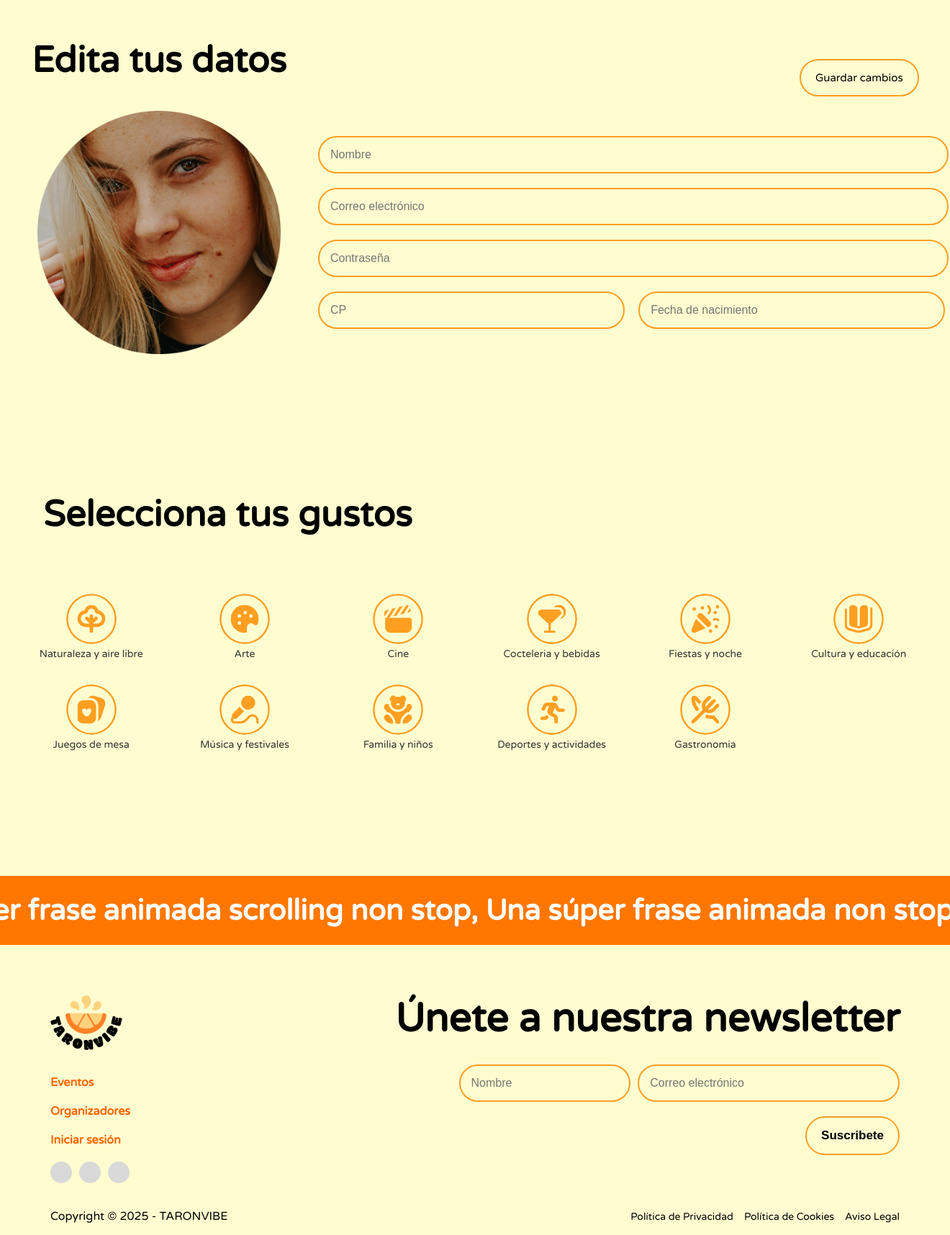
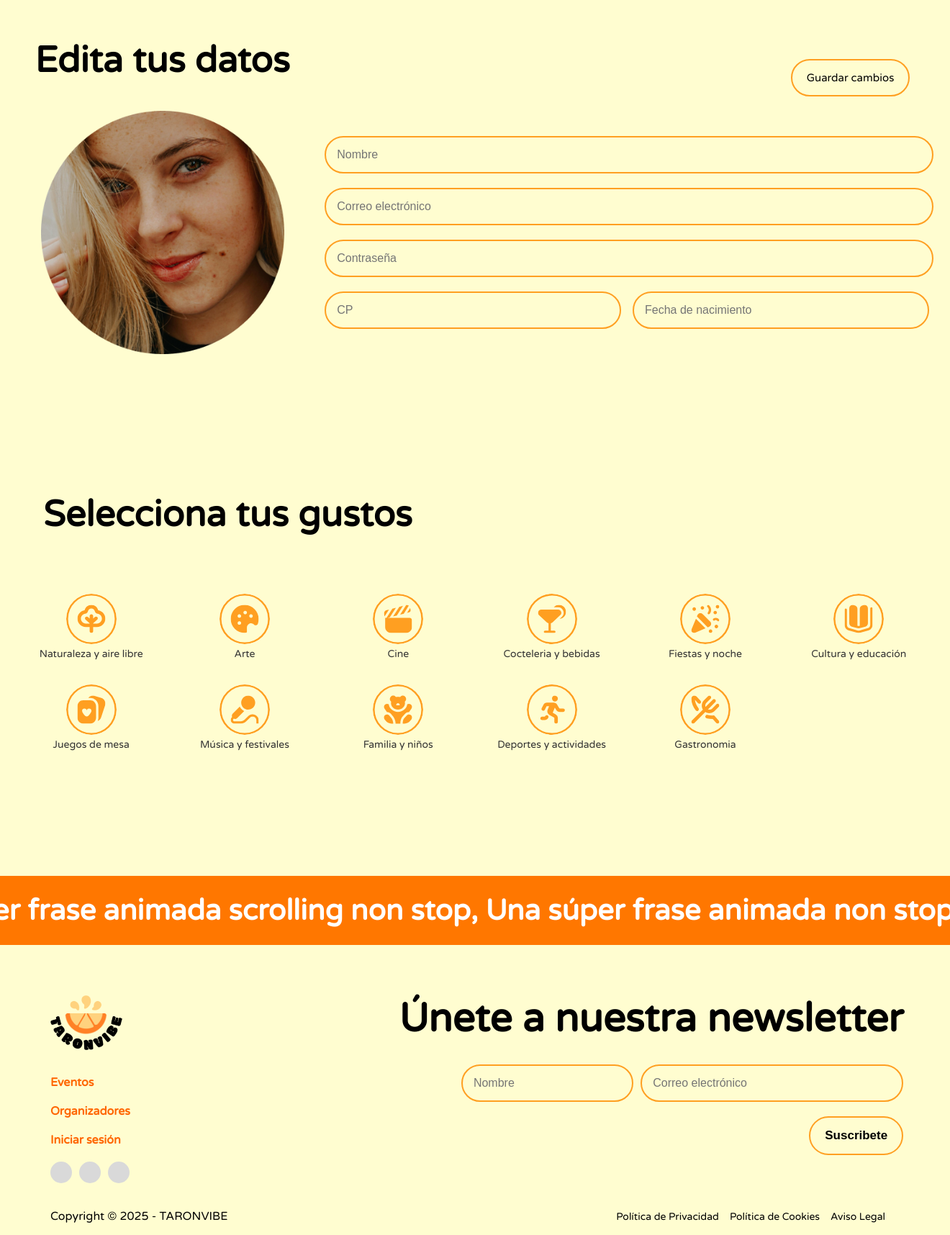
Before and after one commit to QimuDev/Taronvibe, a PHP site: page /userUpdate.html in a window 1320 px wide. Shown: the part 65-1781 px from the top of the page at 72% size. Run offline with PHP 8.4, Linux system fonts and the light colour scheme.

Commit message:
arreglo medidas footer

```diff
--- a/css/userUpdate.css
+++ b/css/userUpdate.css
@@ -168,7 +168,7 @@ nav {
     display: flex;
     flex-direction: column;
     gap: 20px;
-    width: 66vw;
+    width: 63.6vw;
     justify-content: center;
 }
 
@@ -395,12 +395,13 @@ label{
     display: flex;
     flex-direction: column;
     justify-content: space-between;
-    padding: 70px 70px 0px 70px;
+    padding: 70px 90px 0px 70px;
     background-color: var(--background);
     color: #000;
 }
 
 .footer-container {
+    width: 91vw;
     display: grid;
     grid-template-rows: auto auto;
     gap: 20px;
@@ -415,6 +416,7 @@ label{
     grid-column: 2 / 3;
     grid-row: 1 / 2;
     text-align: right;
+    margin-right:1rem;
 }
 
 .footer-right h2 {
--- a/js/userUpdate.js
+++ b/js/userUpdate.js
@@ -17,7 +17,7 @@ document.querySelectorAll('.gusto-item img').forEach(img => {
             setTimeout(() => {
                 img.setAttribute('src', altSrc);  // Cambiar a la imagen alternativa
                 img.style.opacity = 1;  // Volver a hacer visible la imagen con la transición
-            }, 50);
+            }, 100);
         }
     });
 
@@ -29,7 +29,7 @@ document.querySelectorAll('.gusto-item img').forEach(img => {
             setTimeout(() => {
                 img.setAttribute('src', originalSrc);  // Volver a la imagen original
                 img.style.opacity = 1;  // Volver a hacer visible la imagen con la transición
-            }, 50);
+            }, 100);
         }
     });
 
```
